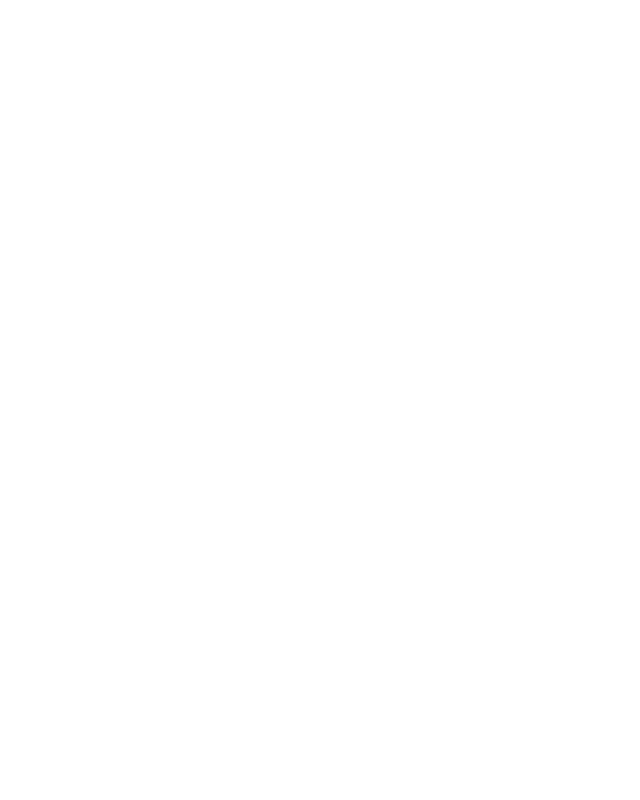
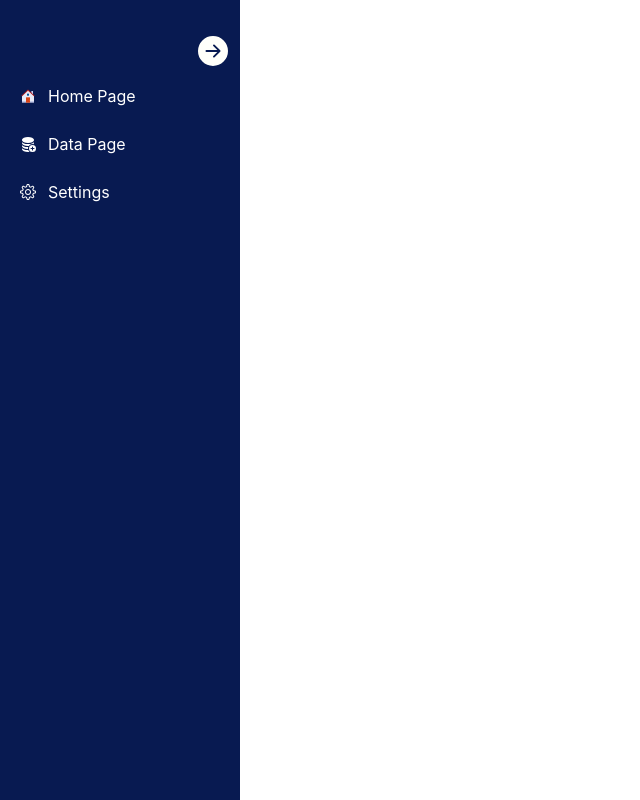
Before and after one commit to ipsitapriyadarsini/xchainmeta_task, a React (Create React App) app: page / in a window 1280 px wide. Shown: the whole page, without its empty margins (0-640 px from the left). Built offline with nearby package versions, Linux system fonts and the light colour scheme.

Commit message:
Added tailwind css and sidebar component

```diff
--- a/src/App.js
+++ b/src/App.js
@@ -7,6 +7,7 @@
 
 function App() {
   return (
+    <div className="flex">
       <SideBar>
         <Routes>
           <Route path="/" element={<HomePage />} />
@@ -14,6 +15,7 @@
           <Route path="/" element={<Settings />} />
         </Routes>
       </SideBar>
+    </div>
   );
 }
 
--- a/src/components/SideBar.jsx
+++ b/src/components/SideBar.jsx
@@ -1,24 +1,43 @@
-import React from 'react'
+import React, { useState } from 'react'
+import * as bsIcons from "react-icons/bs";
+import * as fcIcons from "react-icons/fc";
+import * as slIcons from "react-icons/sl";
 
 
 const menuItems = [
   {
     path: "/",
     title: "Home Page",
-    icon: ""
+    icon: <fcIcons.FcHome />
   }, {
-    path: "/",
+    path: "/data",
     title: "Data Page",
-    icon: ""
+    icon: <bsIcons.BsDatabaseFillAdd />
   }, {
-    path: "/",
+    path: "/setting",
     title: "Settings",
-    icon: ""
+    icon: <slIcons.SlSettings />
   }]
 
 const SideBar = () => {
+  const [open, setOpen] = useState(true)
   return (
-    <nav className=''></nav>
+    <nav className={`bg-dark-purple h-screen p-5 pt-8 ${open ? "w-60" : "w-20"}
+    relative duration-300`}>
+      <bsIcons.BsArrowLeftCircleFill className={`text-light-white text-3xl
+      cursor-pointer absolute right-3 top-9 ${open && 'duration-1000 rotate-180'}`}
+        onClick={() => setOpen(!open)} />
+      <ul className=' text-white mt-10'>
+        {menuItems.map((item, index) => (<>
+
+          <li class="py-3 flex" key={index}>
+            <span className='pr-3 pt-1'>{item.icon}</span>
+            {open && <span>{item.title}</span>}
+          </li>
+        </>
+        ))}
+      </ul>
+    </nav>
   )
 }
 
--- a/tailwind.config.js
+++ b/tailwind.config.js
@@ -8,25 +8,22 @@
       lg: '976px',
       xl: '1440px',
     },
-    colors: {
-      'blue': '#1fb6ff',
-      'purple': '#7e5bef',
-      'pink': '#ff49db',
-      'orange': '#ff7849',
-      'green': '#13ce66',
-      'yellow': '#ffc82c',
-      'gray-dark': '#273444',
-      'gray': '#8492a6',
-      'gray-light': '#d3dce6',
-    },
+
     fontFamily: {
       sans: ['Graphik', 'sans-serif'],
       serif: ['Merriweather', 'serif'],
     },
     extend: {
+      colors: {
+        'dark-purple': "#081A51",
+        'light-white': 'rgba(255,255,250.18)',
+      },
       spacing: {
         '128': '32rem',
         '144': '36rem',
+      },
+      rotate: {
+        '360': '360deg',
       },
       borderRadius: {
         '4xl': '2rem',
```
Lines whose indentation alone changed are shown as unchanged.
